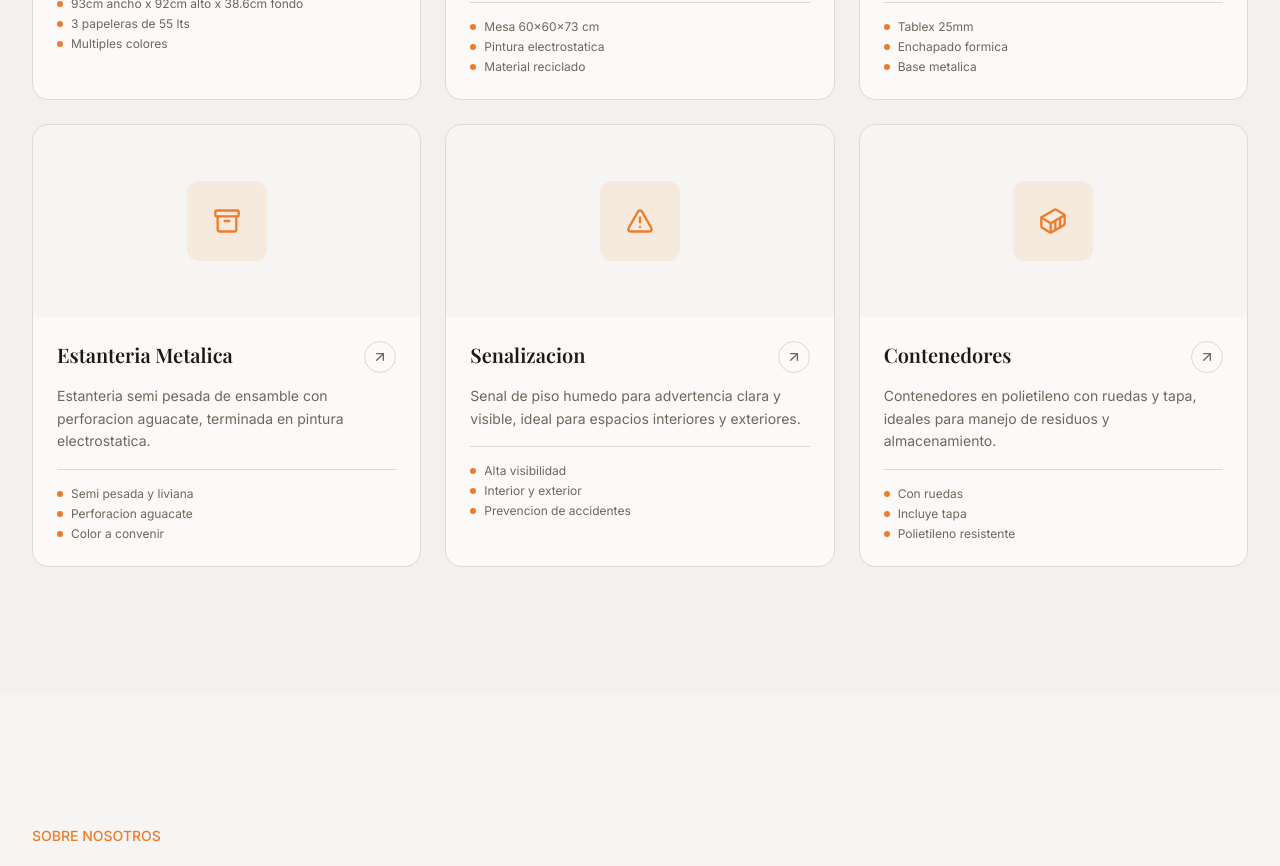
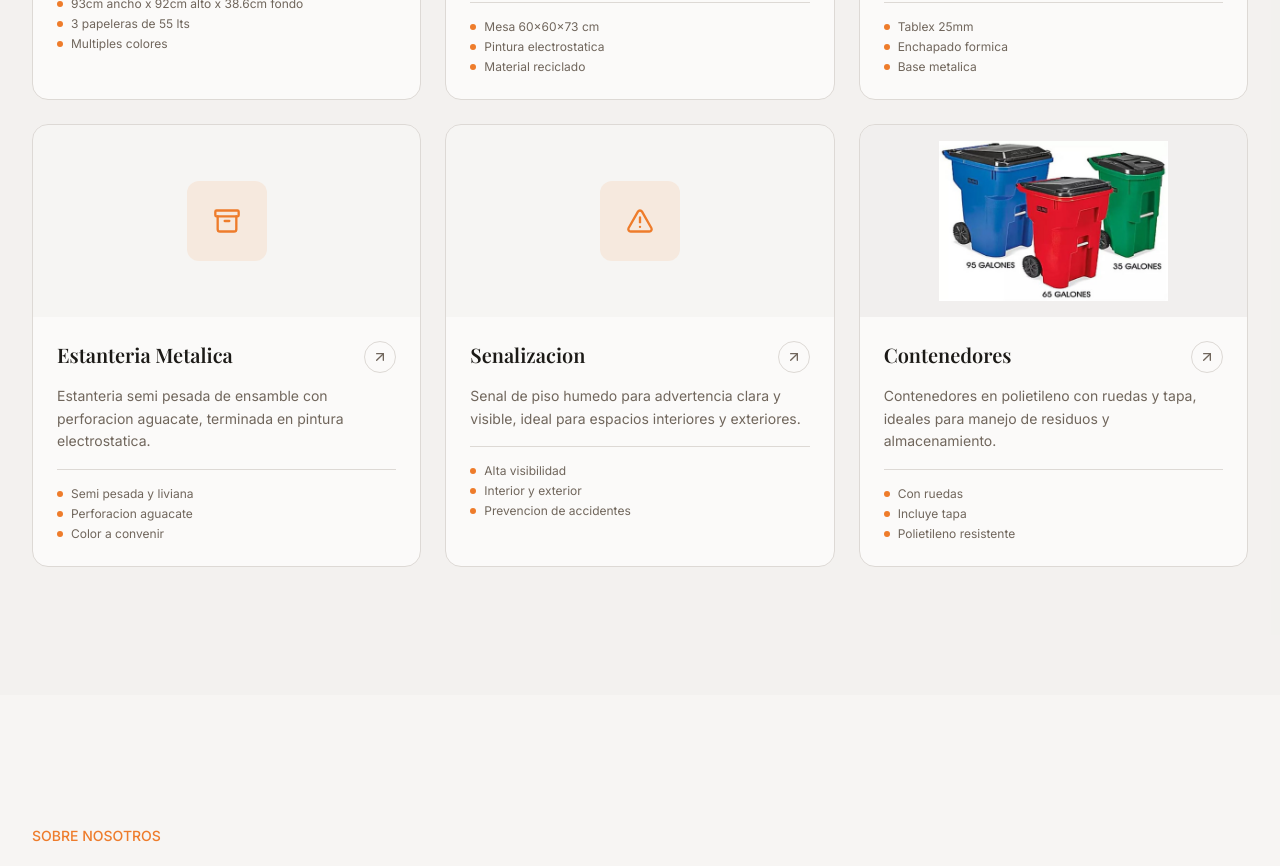
Before and after one commit to brandonecheverry/canastillas-remates, a Next.js app: page / in a window 1280 px wide. Shown: the part 2160-3026 px from the top of the page. Built offline with nearby package versions, Linux system fonts and the light colour scheme; a web font is replaced by a local one.

Commit message:
feat: add image for polyethylene containers to catalog
Add images of containers with wheels and lids in different colors.

```diff
--- a/components/products.tsx
+++ b/components/products.tsx
@@ -79,6 +79,7 @@ const products = [
       "Contenedores en polietileno con ruedas y tapa, ideales para manejo de residuos y almacenamiento.",
     icon: <Container className="w-7 h-7" />,
     specs: ["Con ruedas", "Incluye tapa", "Polietileno resistente"],
+    image: "/images/contenedores.png",
   },
 ]
 
```
Also changed, not shown: public/images/contenedores.png (added).
